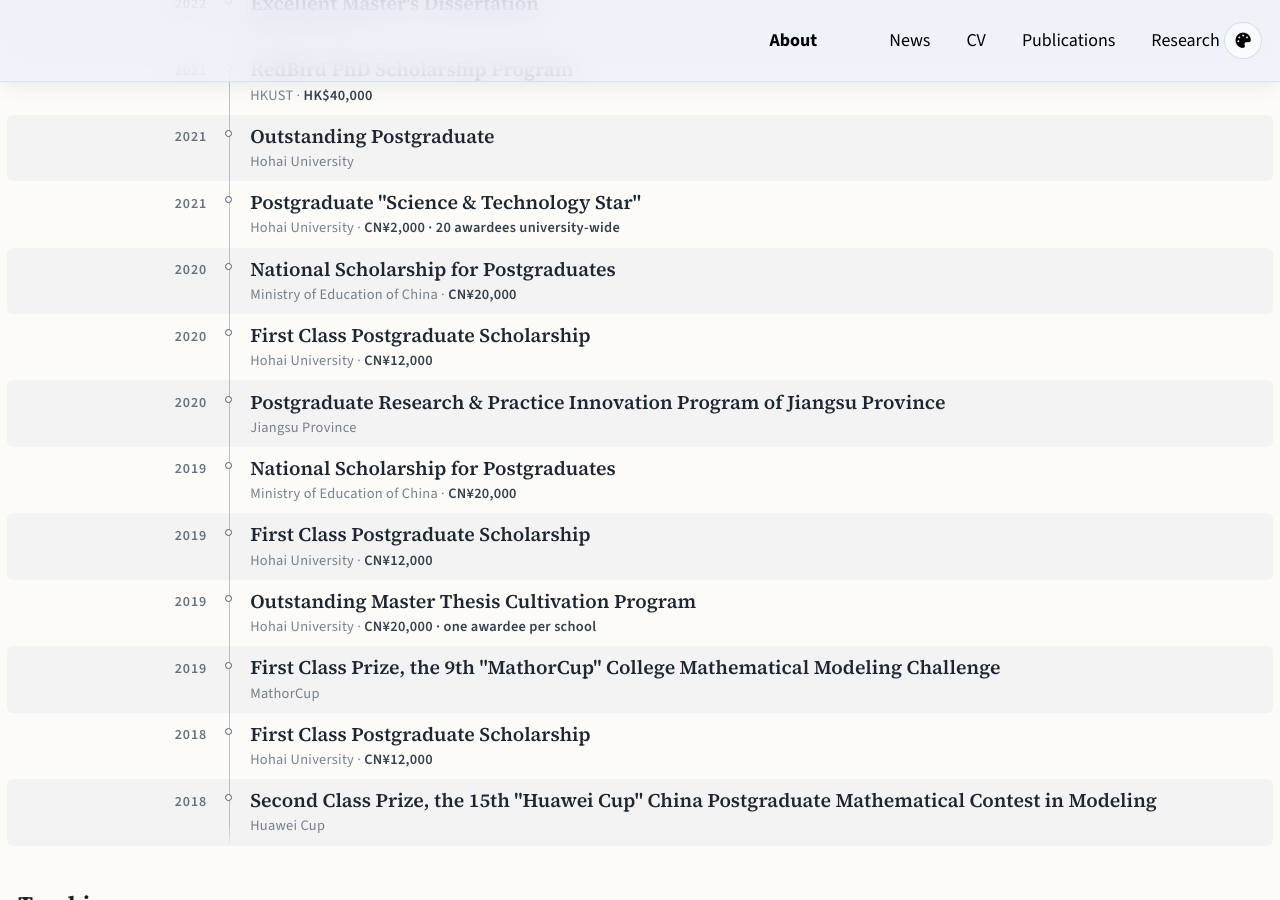
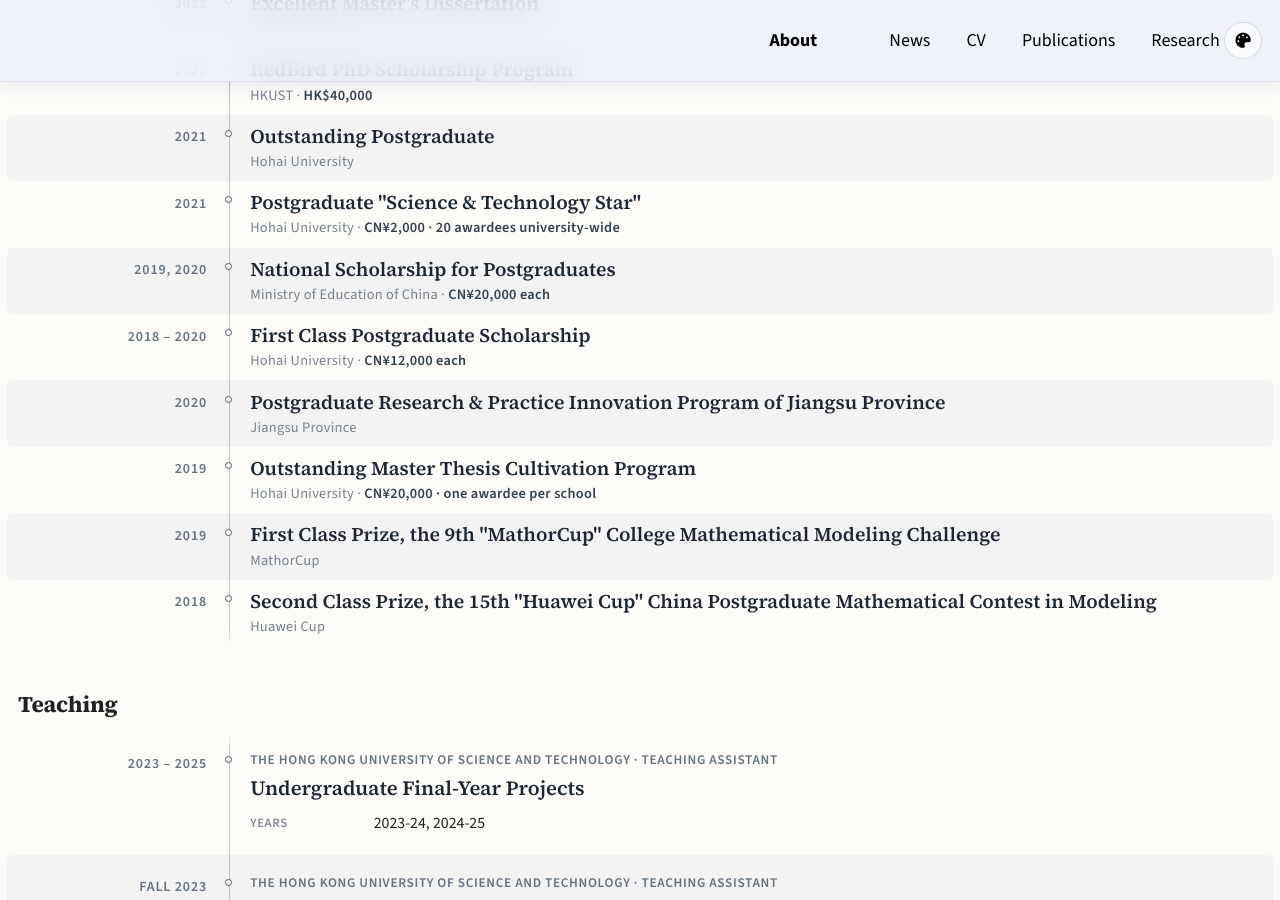
Before and after one commit to yujidu/yujidu.github.io, a Jekyll site: the page built from _pages/cv.md, in a window 1280 px wide and 900 px high, scrolled down 3046 px. Built offline with Jekyll 4.4.1, drawn with Linux system fonts in a browser that asks for light colours; a style sheet for code colours, icons or effects is not loaded.

Commit message:
CV honors: merge yearly National and First Class scholarships (each)
Co-Authored-By: Claude Opus 5.5 <noreply@anthropic.com>
Claude-Session: https://claude.ai/code/session_01Vw9tGnbWFVNDt9UXvET6V8

```diff
--- a/_pages/cv.md
+++ b/_pages/cv.md
@@ -105,14 +105,11 @@ Honors & Awards
   <li><span class="cv-timeline__date">2021</span><div class="cv-timeline__body"><span class="cv-honor__name">RedBird PhD Scholarship Program</span><span class="cv-honor__by">HKUST · <span class="cv-honor__amt">HK$40,000</span></span></div></li>
   <li><span class="cv-timeline__date">2021</span><div class="cv-timeline__body"><span class="cv-honor__name">Outstanding Postgraduate</span><span class="cv-honor__by">Hohai University</span></div></li>
   <li><span class="cv-timeline__date">2021</span><div class="cv-timeline__body"><span class="cv-honor__name">Postgraduate "Science &amp; Technology Star"</span><span class="cv-honor__by">Hohai University · <span class="cv-honor__amt">CN¥2,000 · 20 awardees university-wide</span></span></div></li>
-  <li><span class="cv-timeline__date">2020</span><div class="cv-timeline__body"><span class="cv-honor__name">National Scholarship for Postgraduates</span><span class="cv-honor__by">Ministry of Education of China · <span class="cv-honor__amt">CN¥20,000</span></span></div></li>
-  <li><span class="cv-timeline__date">2020</span><div class="cv-timeline__body"><span class="cv-honor__name">First Class Postgraduate Scholarship</span><span class="cv-honor__by">Hohai University · <span class="cv-honor__amt">CN¥12,000</span></span></div></li>
+  <li><span class="cv-timeline__date">2019, 2020</span><div class="cv-timeline__body"><span class="cv-honor__name">National Scholarship for Postgraduates</span><span class="cv-honor__by">Ministry of Education of China · <span class="cv-honor__amt">CN¥20,000 each</span></span></div></li>
+  <li><span class="cv-timeline__date">2018 – 2020</span><div class="cv-timeline__body"><span class="cv-honor__name">First Class Postgraduate Scholarship</span><span class="cv-honor__by">Hohai University · <span class="cv-honor__amt">CN¥12,000 each</span></span></div></li>
   <li><span class="cv-timeline__date">2020</span><div class="cv-timeline__body"><span class="cv-honor__name">Postgraduate Research &amp; Practice Innovation Program of Jiangsu Province</span><span class="cv-honor__by">Jiangsu Province</span></div></li>
-  <li><span class="cv-timeline__date">2019</span><div class="cv-timeline__body"><span class="cv-honor__name">National Scholarship for Postgraduates</span><span class="cv-honor__by">Ministry of Education of China · <span class="cv-honor__amt">CN¥20,000</span></span></div></li>
-  <li><span class="cv-timeline__date">2019</span><div class="cv-timeline__body"><span class="cv-honor__name">First Class Postgraduate Scholarship</span><span class="cv-honor__by">Hohai University · <span class="cv-honor__amt">CN¥12,000</span></span></div></li>
   <li><span class="cv-timeline__date">2019</span><div class="cv-timeline__body"><span class="cv-honor__name">Outstanding Master Thesis Cultivation Program</span><span class="cv-honor__by">Hohai University · <span class="cv-honor__amt">CN¥20,000 · one awardee per school</span></span></div></li>
   <li><span class="cv-timeline__date">2019</span><div class="cv-timeline__body"><span class="cv-honor__name">First Class Prize, the 9th "MathorCup" College Mathematical Modeling Challenge</span><span class="cv-honor__by">MathorCup</span></div></li>
-  <li><span class="cv-timeline__date">2018</span><div class="cv-timeline__body"><span class="cv-honor__name">First Class Postgraduate Scholarship</span><span class="cv-honor__by">Hohai University · <span class="cv-honor__amt">CN¥12,000</span></span></div></li>
   <li><span class="cv-timeline__date">2018</span><div class="cv-timeline__body"><span class="cv-honor__name">Second Class Prize, the 15th "Huawei Cup" China Postgraduate Mathematical Contest in Modeling</span><span class="cv-honor__by">Huawei Cup</span></div></li>
 </ul>
 
```
